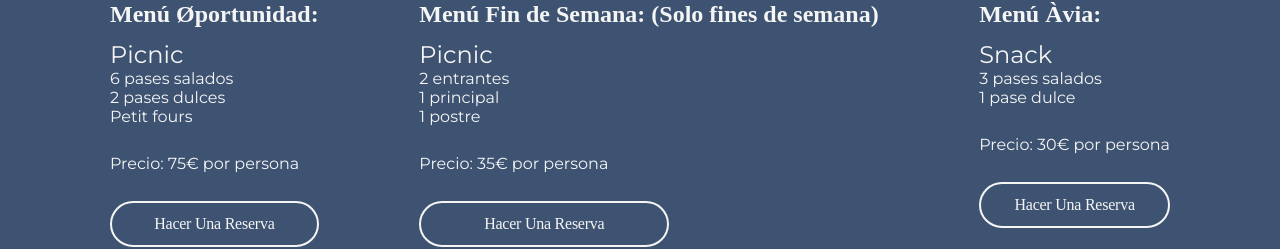
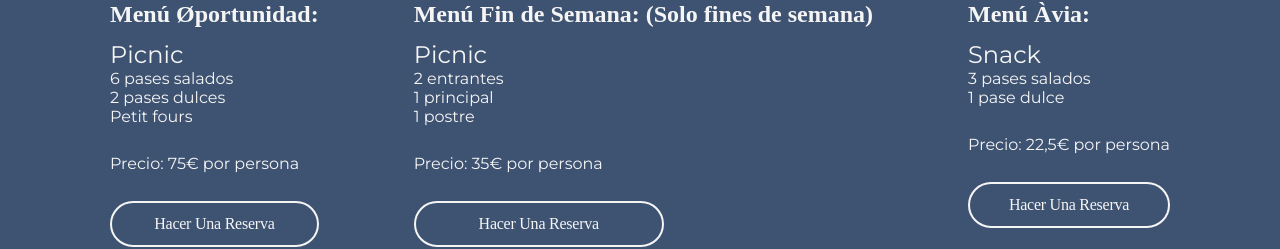
Before and after one commit to FuentesCubells/NostreRestaurante, a React (Create React App) app: page / in a window 1280 px wide. Shown: the part 1475-1724 px from the top of the page. Built offline with nearby package versions, Linux system fonts and the light colour scheme; a web font is replaced by a local one.

Commit message:
chaged price

```diff
--- a/src/components/Oferta/Oferta.js
+++ b/src/components/Oferta/Oferta.js
@@ -110,7 +110,7 @@ const Oferta = ({ lenguage }) => {
                     <li>3 savory courses</li>
                     <li>1 sweet course</li>
                   </ul>
-                  <p>Price: €30 per person (available only Wednesday, Thursday, and Friday for lunch service)</p>
+                  <p>Price: €22,5 per person (available only Wednesday, Thursday, and Friday for lunch service)</p>
                   <div className="menu-1-buttons">
                     <button>
                       <a href="/#reservation">Make a Reservation</a>
@@ -226,7 +226,7 @@ const Oferta = ({ lenguage }) => {
                   <li>3 pases salados</li>
                   <li>1 pase dulce</li>
                 </ul>
-                <p>Precio: 30€ por persona</p>
+                <p>Precio: 22,5€ por persona</p>
                 <div className="menu-0-buttons">
                   <button>
                     <a href="/#reservation">Hacer una reserva</a>
```
